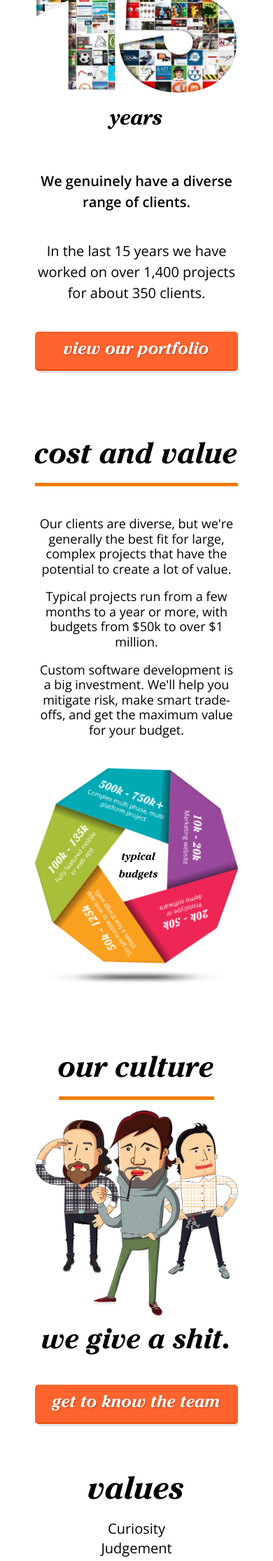
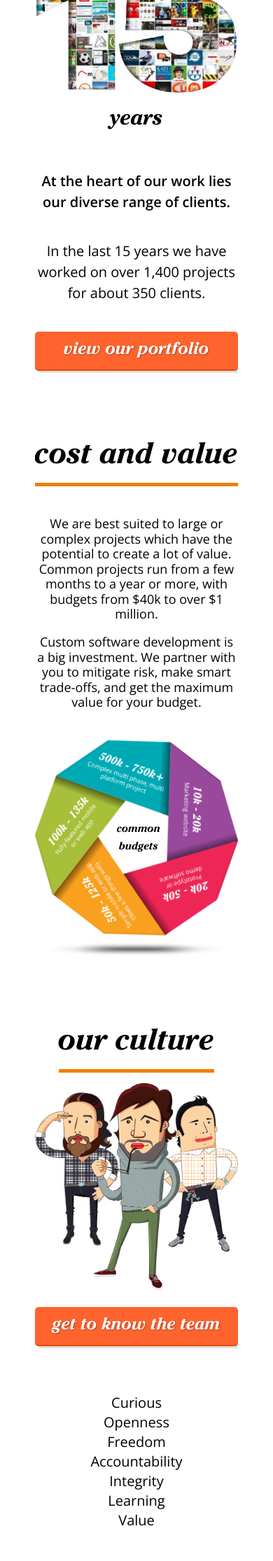
Before and after one commit to mediasuitenz/media-suite-site, a Jekyll site: the page built from index.html, in a window 390 px wide. Shown: the part 2096-4327 px from the top of the page at 70% size. Built offline with Jekyll 4.4.1, drawn with Linux system fonts in a browser that asks for light colours; some of the changed text lies outside the part shown.

Commit message:
easy text changes

```diff
--- a/css/style.css
+++ b/css/style.css
@@ -124,6 +124,11 @@ a {
 
 .text-white {
   color: #fff;
+}
+
+.text-black,
+.text-black a {
+  color: #000;
 }
 
 .lowercase {
@@ -1035,6 +1040,11 @@ a {
   text-align: left;
 }
 
+#home-people-ill {
+  display: block;
+  margin-bottom: 16px;
+}
+
 /*-----------------------------------------------------
   Home Page: #hello-panel
 ------------------------------------------------------*/
--- a/index.html
+++ b/index.html
@@ -110,7 +110,7 @@ ishome: true
               </div>
             </div> <!-- .col-half -->
             <div id="work-panel-content" class="col col-half">
-              <p class="text-semi">We genuinely have a diverse range of clients.</p>
+              <p class="text-semi">At the heart of our work lies our diverse range of clients.</p>
               <p>In the last 15 years we have worked on over 1,400 projects for about 350 clients.</p>
               <a href="{{ "/case-studies" | prepend: site.baseurl }}" class="drop-btn orange-bg">View our portfolio</a>
             </div> <!-- .col-half -->
@@ -127,14 +127,13 @@ ishome: true
           <h2 class="lowercase underline-orange">Cost and Value</h2>
           <div class="cols-wrap">
             <div class="col col-half middle text-size-24">
-              <p>Our clients are diverse, but we're generally the best fit for large, complex projects that have the potential to create a lot of value.</p>
-              <p>Typical projects run from a few months to a year or more, with budgets from $50k to over $1 million.</p>
-              <p>Custom software development is a big investment. We'll help you mitigate risk, make smart trade-offs, and get the maximum value for your budget.</p>
+              <p>We are best suited to large or complex projects which have the potential to create a lot of value. Common projects run from a few months to a year or more, with budgets from $40k to over $1 million.</p>
+              <p>Custom software development is a big investment. We partner with you to mitigate risk, make smart trade-offs, and get the maximum value for your budget.</p>
             </div>
             <div class="col col-half middle">
               <div class="value-wheel-wrap levitate">
                 {% include value-wheel.html %}
-                <div class="value-wheel-middle fancy-pants-font lowercase">Typical Budgets</div>
+                <div class="value-wheel-middle fancy-pants-font lowercase">Common Budgets</div>
               </div> <!-- .value-wheel-wrap -->
               <img src="{{ "/img/wheel-shadow.png" | prepend: site.baseurl }}" alt="" class="wheel-shadow">
             </div> <!-- .col -->
@@ -151,19 +150,18 @@ ishome: true
           <h2 class="lowercase underline-orange">Our Culture</h2>
           <div class="cols-wrap">
             <div class="col third-col" id="culture-col-1">
-              <a href="{{ "/people" | prepend: site.baseurl }}"><img class="home-team-img jiggle" src="{{ "/img/home-team.png" | prepend: site.baseurl }}" alt="" /></a>
-              <h3 class="lowercase text-size-40">We give a shit.</h3><br>
+              <a href="{{ "/people" | prepend: site.baseurl }}" id="home-people-ill"><img class="home-team-img jiggle" src="{{ "/img/home-team.png" | prepend: site.baseurl }}" alt="" /></a>
               <a href="{{ "/people" | prepend: site.baseurl }}" class="drop-btn orange-bg">Get to know the team</a>
             </div>
             <div class="col third-col" id="culture-col-2">
-              <h2 class="lowercase text-size-45">Values</h2>
               <ul class="no-list-style">
-                <li>Curiosity</li>
-                <li>Judgement</li>
+                <li>Curious</li>
                 <li>Openness</li>
                 <li>Freedom</li>
-                <li>Teaching &amp; Learning</li>
-                <li>Communicate well</li>
+                <li>Accountability</li>
+                <li>Integrity</li>
+                <li>Learning</li>
+                <li>Value</li>
               </ul>
               <!-- <a href="who-we-are/" class="drop-btn orange-bg">What we value</a> -->
             </div>
@@ -182,27 +180,30 @@ ishome: true
       <div class="faux-table">
         <div class="faux-table-cell">
           <h2 class="lowercase underline-orange">Locations</h2>
+          <p class="text-size-24">We operate from two main centres with opposing timezones.</p>
           <div class="cols-wrap">
             <div class="col half-col" id="location-col-1">
               <div class="circle-link">
                 <h3 class="circle-main-hd lowercase fancy-pants-font">Christchurch</h3>
                 <h4 class="circle-sub-hd lowercase">New Zealand</h4>
-                <a href="{{ "/say-hello" | prepend: site.baseurl }}" class="js-image-fill" data-no-instant target="_blank">
+                <a href="{{ "/say-hello" | prepend: site.baseurl }}" class="js-image-fill">
                   <img src="{{ "/img/hello-chch.jpg" | prepend: site.baseurl }}" alt="Media Suite office in Christchurc, New Zealand" />
                 </a>
               </div>
+              <p class="text-black"><a href="mailto:hello@mediasuite.co.nz">hello@mediasuite.co.nz</a><br/>
+              <a href="tel:+6433652887">+64 3 365 2887</a></p>
             </div> <!-- .col -->
             <div class="col half-col" id="location-col-2">
               <div class="circle-link">
                 <h3 class="circle-main-hd lowercase fancy-pants-font">Oslo</h3>
                 <h4 class="circle-sub-hd lowercase">Norway</h4>
-                <a href="{{ "/say-hello" | prepend: site.baseurl }}" class="js-image-fill" data-no-instant target="_blank">
+                <a href="{{ "/say-hello" | prepend: site.baseurl }}" class="js-image-fill">
                   <img src="{{ "/img/hello-oslo.jpg" | prepend: site.baseurl }}" alt="Media Suite office in Oslo, Norway" />
                 </a>
               </div>
+              <p class="text-black"><a href="mailto:oslo@mediasuite.co.nz">oslo@mediasuite.co.nz</a></p>
             </div> <!-- .col -->
           </div> <!-- .cols-wrap -->
-          <a href="{{ "/say-hello" | prepend: site.baseurl }}" class="drop-btn orange-bg">Say hello</a>
         </div> <!-- .faux-table-cell -->
       </div> <!-- .faux-table -->
     </div>
```
Also changed, not shown: 2 other files.
